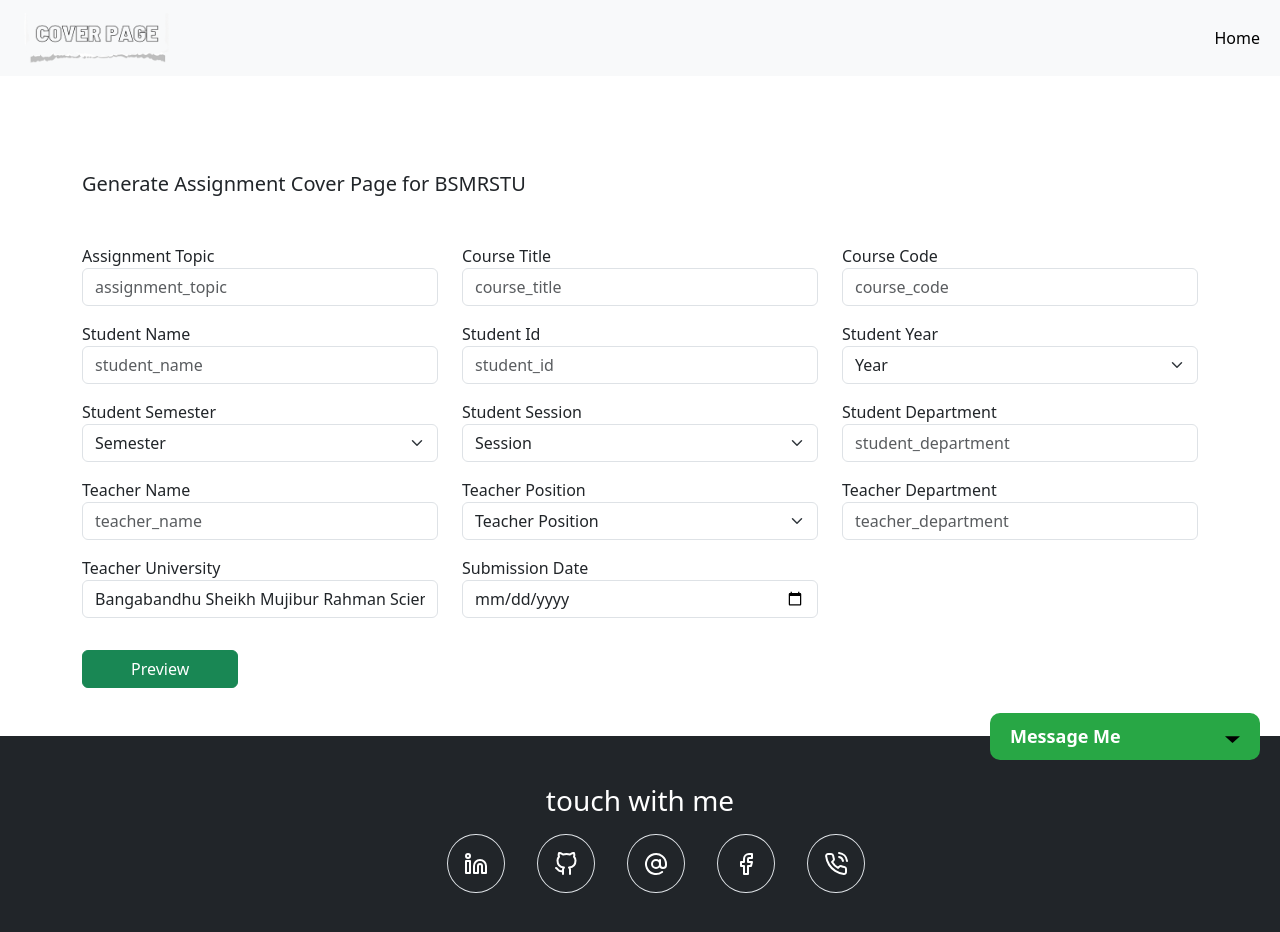
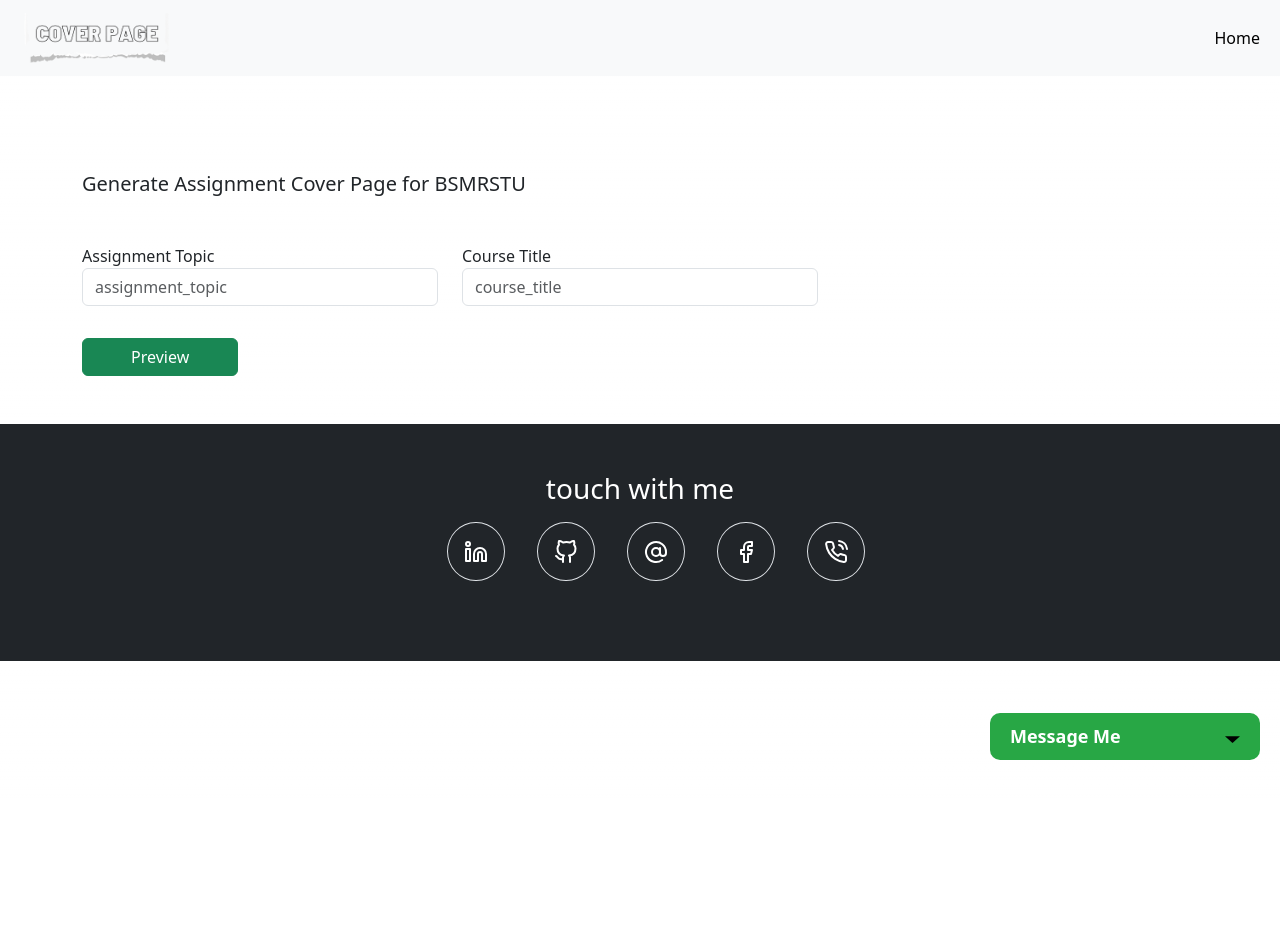
Before and after one commit to basir5101/cover_page, a Next.js app: page /cover-page/bsmrstu/assignment in a window 1280 px wide. Shown: the top 932 px of the page. After the commit the page ends 800 px from the top, so only its background shows below. Built offline with nearby package versions, Linux system fonts and the light colour scheme.

Commit message:
assignment complete

```diff
--- a/pages/cover-page/bsmrstu/assignment.js
+++ b/pages/cover-page/bsmrstu/assignment.js
@@ -19,7 +19,8 @@ export default function Assignment() {
     const getHtml = async (pdfData) => {
         // const { data } = await axios.post('/api/cover/bsmrstu/assignment', pdfData);
         try {
-            const response = await fetch('/api/cover/bsmrstu/assignment', {
+            // const response = await fetch('http://localhost:4000/scrape', {
+            const response = await fetch('https://puppeteer-epm8.onrender.com/scrape', {
                 method: 'POST',
                 headers: {
                     'Content-Type': 'application/json',
@@ -82,18 +83,18 @@ export default function Assignment() {
     const fields = [
         'assignment_topic',
         'course_title',
-        'course_code',
-        'student_name',
-        'student_id',
-        'student_year',
-        'student_semester',
-        'student_session',
-        'student_department',
-        'teacher_name',
-        'teacher_position',
-        'teacher_department',
-        'teacher_university',
-        'submission_date'
+        // 'course_code',
+        // 'student_name',
+        // 'student_id',
+        // 'student_year',
+        // 'student_semester',
+        // 'student_session',
+        // 'student_department',
+        // 'teacher_name',
+        // 'teacher_position',
+        // 'teacher_department',
+        // 'teacher_university',
+        // 'submission_date'
     ];
     return (
         <div className='container py-5'>
```
